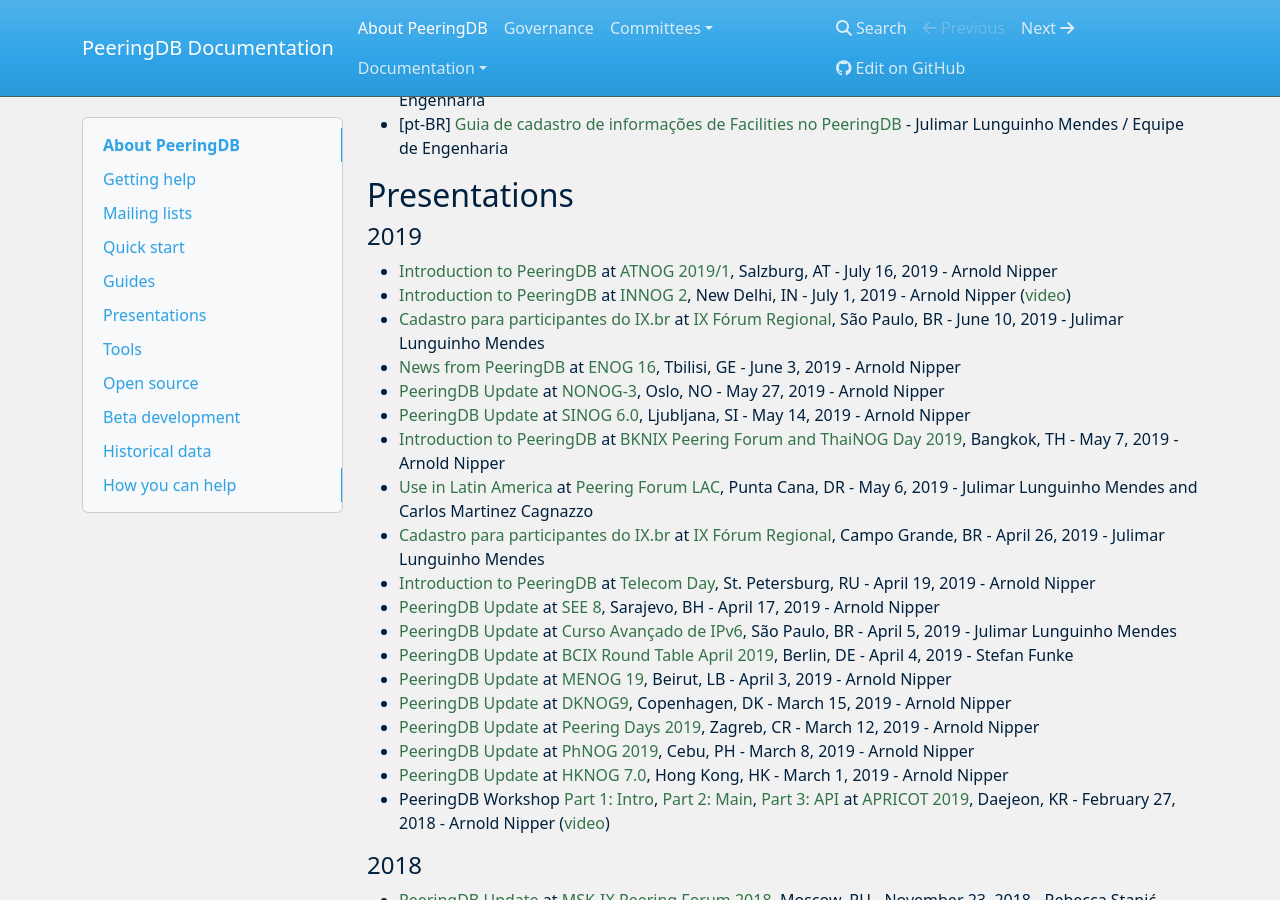
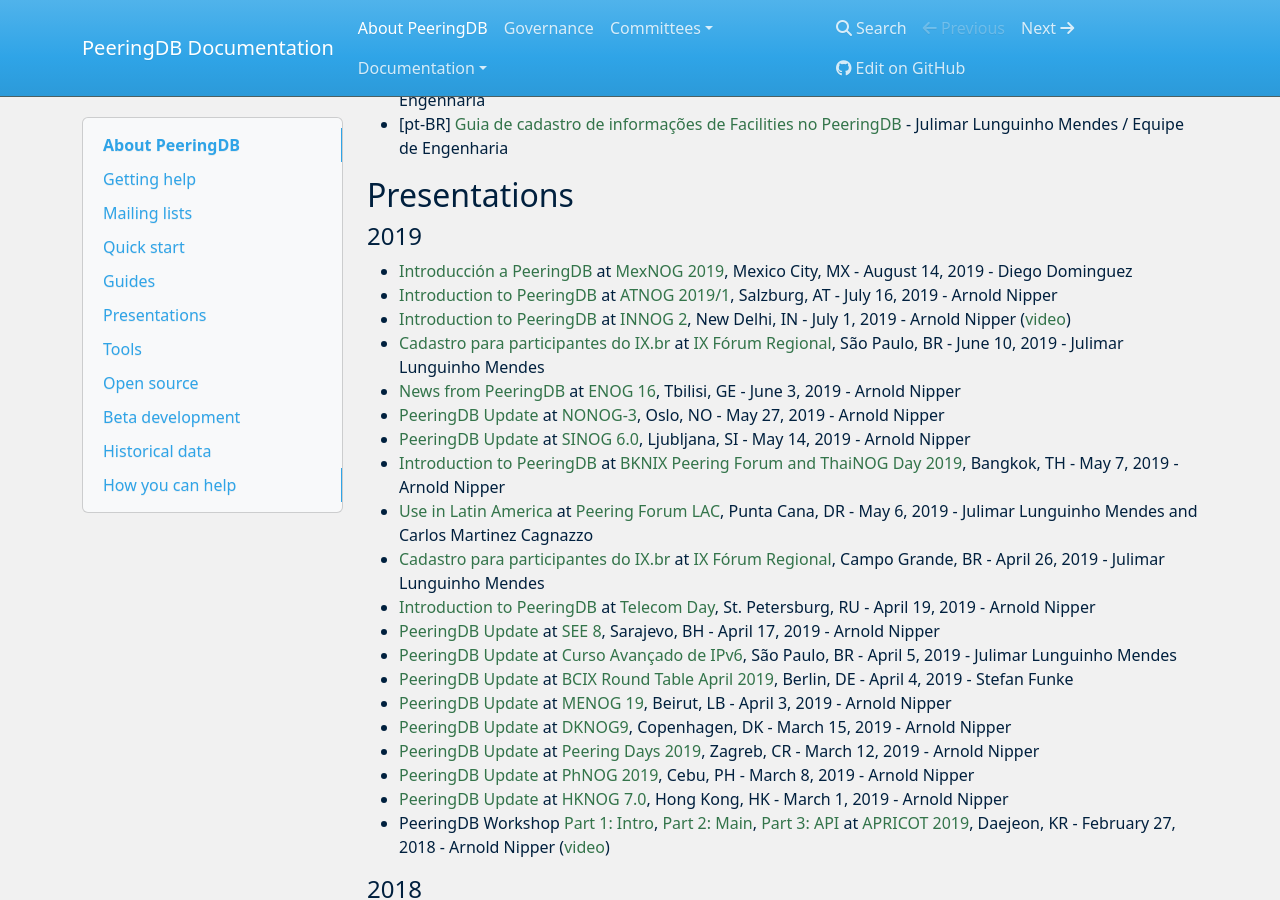
Before and after one commit to peeringdb/docs, an MkDocs documentation site: the page built from docs/index.md, in a window 1280 px wide and 900 px high, scrolled down 1289 px. Built offline with MkDocs 1.6.1, drawn with Linux system fonts in a browser that asks for light colours; nearby versions of some CDN libraries.

Commit message:
Added Diego's MexNOG presentation.

```diff
--- a/docs/index.md
+++ b/docs/index.md
@@ -53,6 +53,7 @@
 
 #### 2019
 
+- [Introducción a PeeringDB](presentation/20190814-MexNOG2-peeringdb-intro-Spanish.pdf) at [MexNOG 2019](http://www.mexnog.org.mx/), Mexico City, MX - August 14, 2019 - Diego Dominguez
 - [Introduction to PeeringDB](presentation/20190716-ATNOG2019-1-Arnold-Nipper.pdf) at [ATNOG 2019/1](https://atnog.at/), Salzburg, AT - July 16, 2019 - Arnold Nipper
 - [Introduction to PeeringDB](presentation/20190701-INNOG2-Arnold-Nipper.pdf) at [INNOG 2](https://www.innog.net/innog-2/program/conference/), New Delhi, IN - July 1, 2019 - Arnold Nipper ([video](https://www.youtube.com/watch?v=BsSkPIQEtz8))
 - [Cadastro para participantes do IX.br](presentation/ix-forum-saopaulo-peeringdb.20190610.pdf) at [IX Fórum Regional](https://regional.forum.ix.br/31-SP/), São Paulo, BR - June 10, 2019 - Julimar Lunguinho Mendes
```
Also changed, not shown: 1 other file.
